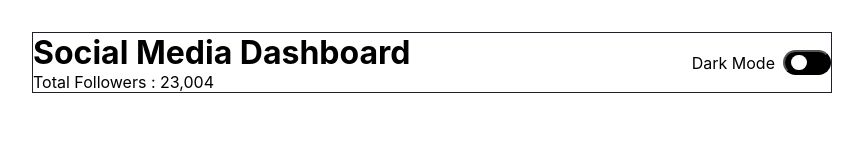
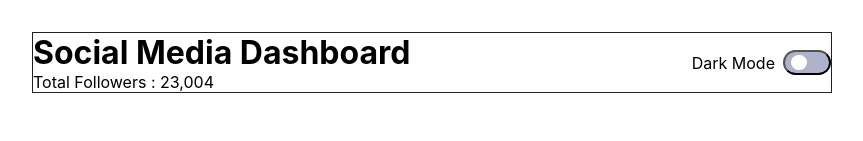
Before and after one commit to LeonardoRubuz/social-media-dashboard, a plain HTML site: page index.html in a window 1280 px wide. Shown: the top 141 px of the page, without its empty margins (208-1071 px from the left). Drawn offline with Linux system fonts and the light colour scheme.

Commit message:
toggle button background changed

```diff
--- a/styles/style.css
+++ b/styles/style.css
@@ -51,7 +51,7 @@ header{
     align-items: center;
 }
 button{
-    background-color: black;
+    background-color: hsl(230, 22%, 74%);
     width: 3rem;
     height: 1.6rem;
     border-radius: 15px;
```
